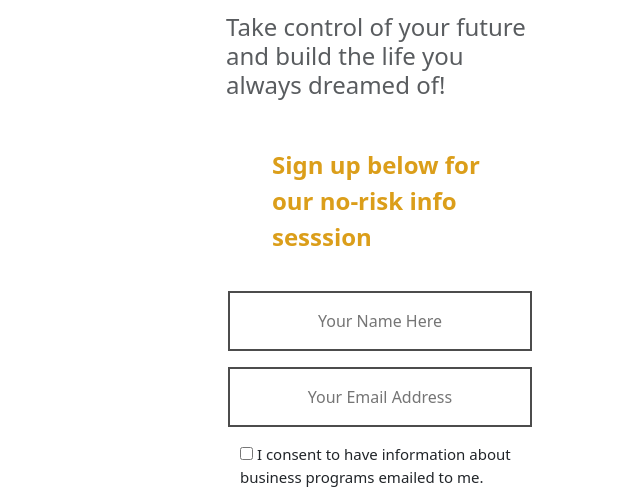
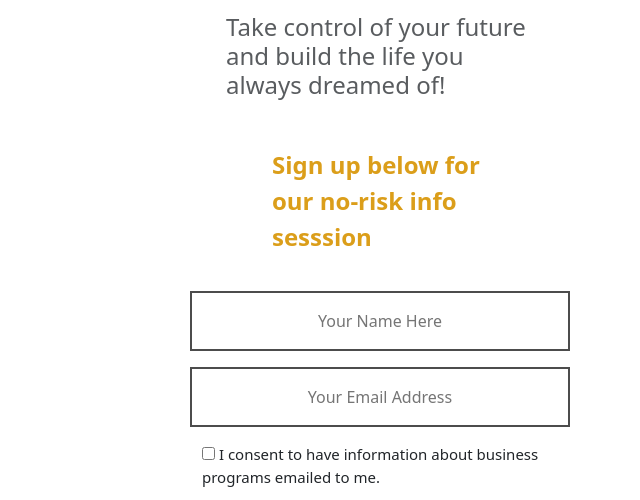
Before and after one commit to Ansel-Ash/Oluwaponle, a plain HTML site: page index.html in a window 1280 px wide. Shown: the part 425-925 px from the top of the page, without its empty margins (640-1280 px from the left). Drawn offline with Linux system fonts and the light colour scheme.

Commit message:
Update style.css

```diff
--- a/style.css
+++ b/style.css
@@ -104,7 +104,7 @@ width: 100%;
     }
 
     form .forms {
-      max-width: 80%;
+/*       max-width: 80%; */
       border-top: 2px solid #454545f5;
       border-left: 10px solid #454545f5;
       border-right: 10px solid #454545f5;
@@ -113,7 +113,7 @@ width: 100%;
     }
 
     form .checks,  form .btn {
-      max-width: 80%;
+/*       max-width: 80%; */
       border-radius: 0%;
     }
 
```
